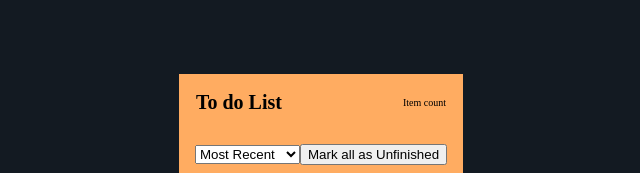
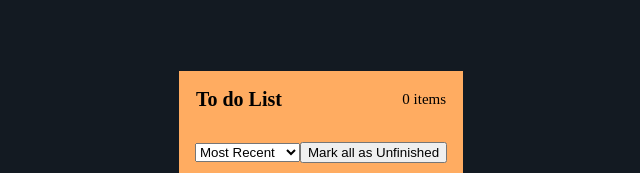
Before and after one commit to ojdomela/next-to-do-list, a Next.js app: page / in a window 1280 px wide. Shown: the top 173 px of the page, without its empty margins (319-959 px from the left). Built offline with nearby package versions, Linux system fonts and the light colour scheme.

Commit message:
rough front-end done

```diff
--- a/components/TodoItem/TodoIcon/index.ts
+++ /dev/null
@@ -1 +0,0 @@
-export { default as TodoIcon } from './TodoIcon';
--- a/components/TodoItem/TodoItem.tsx
+++ b/components/TodoItem/TodoItem.tsx
@@ -32,7 +32,7 @@ const TodoList: React.FC<Props> = ({ todo, setTodos }) => {
 
     const dateString = React.useMemo(() => {
         const date = new Date(todo.date);
-        return `${date.getDate()}/${date.getMonth() + 1}/${date.getFullYear()}`;
+        return `Added on ${date.getHours()}:${date.getMinutes()}, ${date.getDate()}/${date.getMonth() + 1}/${date.getFullYear()}`;
     }, [todo.date]);
 
     return (
--- a/components/TodoList/TodoList.styles.tsx
+++ b/components/TodoList/TodoList.styles.tsx
@@ -23,7 +23,6 @@ export const Wrapper = styled(WrapperHelper)`
 
 export const Header = styled.header`
     background-color: ${theme.colors.primary};
-    height: 10rem;
 `;
 
 export const Title = styled.h1`
@@ -34,4 +33,5 @@ export const Title = styled.h1`
 export const Text = styled.p`
     margin: 0;
     padding: 1.5rem;
+    font-size: 1.5rem;
 `;
--- a/components/TodoList/TodoList.tsx
+++ b/components/TodoList/TodoList.tsx
@@ -46,13 +46,15 @@ const TodoList: React.FC<Props> = ({ darkMode }) => {
         }
     );
 
+    const countString = todos.length === 1 ? "1 item" : `${todos.length} items`;
+
     return (
         <Container>
             <Wrapper>
                 <Header>
                     <Wrapper flexDirection="row" alignItems="center" justifyContent="space-between">
                         <Title>To do List</Title>
-                        <Text>Item count</Text>
+                        <Text>{countString}</Text>
                     </Wrapper>
                     <TodoListControls todos={todos} setTodos={setTodos} setSortBy={setSortBy} />
                 </Header>
--- a/components/TodoListControls/TodoListControls.tsx
+++ b/components/TodoListControls/TodoListControls.tsx
@@ -26,7 +26,7 @@ const TodoListControls: React.FC<Props> = ({ todos, setTodos, setSortBy }) => {
                 const value = e.target.value as SortBy;
                 setSortBy(value)
             }} >
-                <option value={SortBy.Date}>Most Recent</option>
+                <option selected value={SortBy.Date}>Most Recent</option>
                 <option value={SortBy.Name}>Alphabetically</option>
                 <option value={SortBy.Completed}>Finished</option>
             </select>
```
Also changed, not shown: components/TodoItem/TodoIcon/TodoIcon.styles.tsx (deleted, +0 -12 lines), components/TodoItem/TodoIcon/TodoIcon.tsx (deleted, +0 -13 lines).
